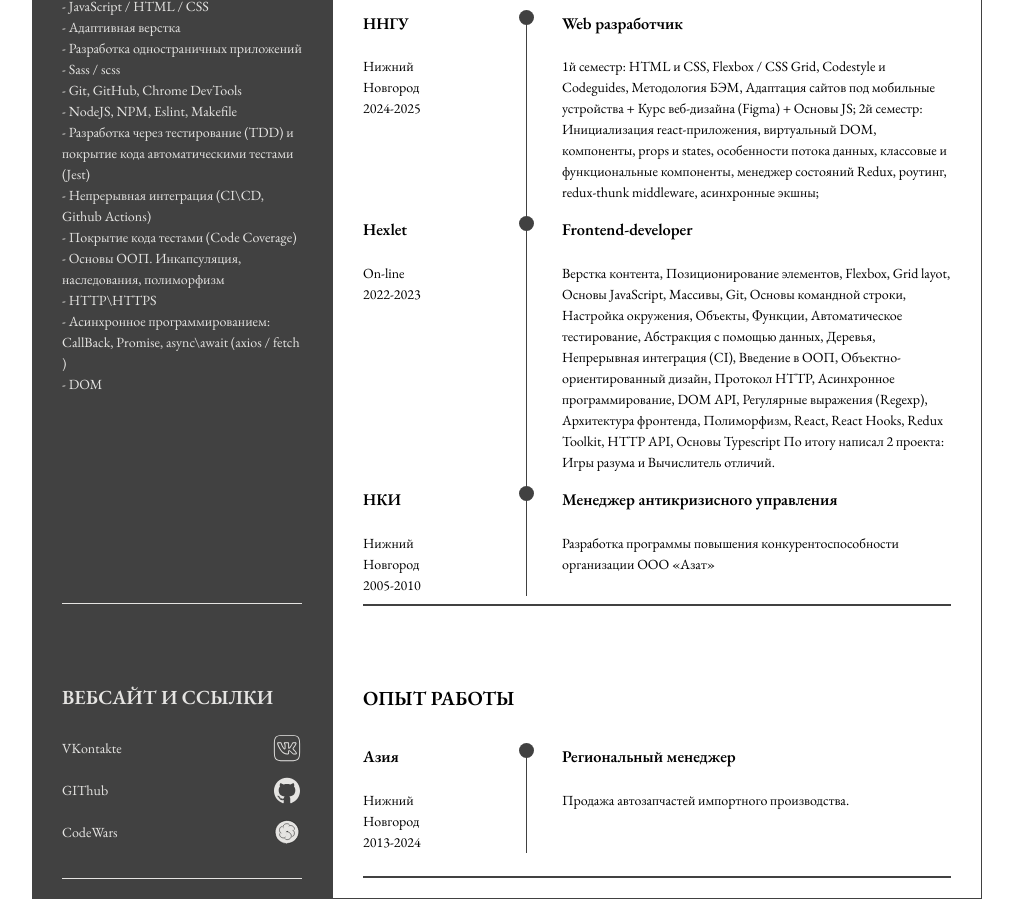
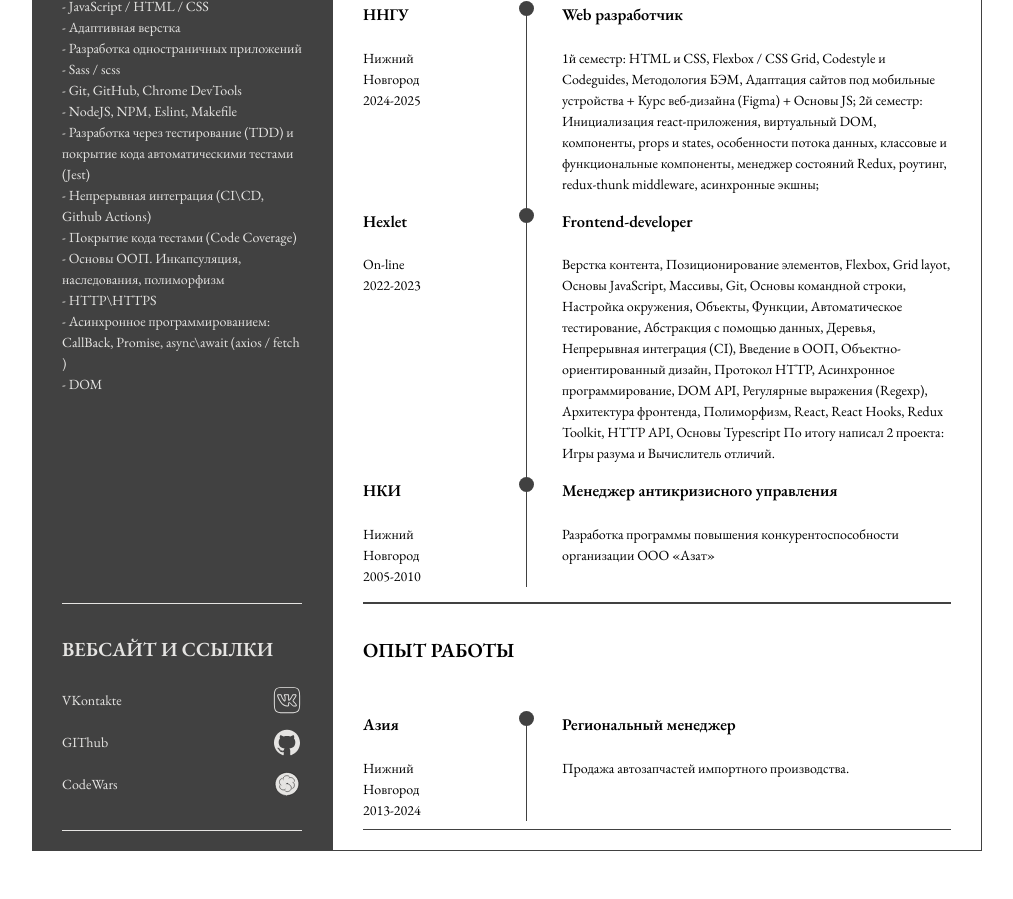
Before and after one commit to YriiDanilov/about_me, a plain HTML site: page src/index.html in a window 1280 px wide. Shown: the part 374-1273 px from the top of the page, without its empty margins (133-1146 px from the left). After the commit the page ends 1225 px from the top, so only its background shows below. Drawn offline with Linux system fonts and the light colour scheme.

Commit message:
fix/ change  border las section

```diff
--- a/src/styles/education.css
+++ b/src/styles/education.css
@@ -1,6 +1,8 @@
 .education {
-  padding-top: 45px;
-  height: 240px;
+  padding-top: 31px;
+
+  border-top: 2px solid var(--color-grey);
+  border-bottom: 1px solid var(--color-grey);
 }
 
 .education__place {
--- a/src/styles/expirience.css
+++ b/src/styles/expirience.css
@@ -1,10 +1,10 @@
 .expirience {
   padding: 20px 0 8px 0;
-  border-bottom: var(--border-bottom);
+  /* border-bottom: var(--border-bottom); */
 }
 
 .expirience__work {
-  margin-bottom: 32px;
+  margin-bottom: 48px;
 }
 
 .expirience__job {
@@ -20,7 +20,6 @@
 .expirience__company-name {
   margin-bottom: 20px;
   line-height: 1.5;
-  /* word-break: break-all; */
 
 }
 
--- a/src/styles/header.css
+++ b/src/styles/header.css
@@ -38,7 +38,6 @@
 }
 
 .last {
-  padding-top: 48px;
   border-top: 1px solid var(--color-white);
 }
 
--- a/src/styles/media.css
+++ b/src/styles/media.css
@@ -49,7 +49,7 @@
 
   .expirience__work {
     text-align: center;
-    ;
+    margin-bottom: 20px;
   }
 
   .expirience__job {
```
Also changed, not shown: src/index.html (line endings or trailing spaces).
